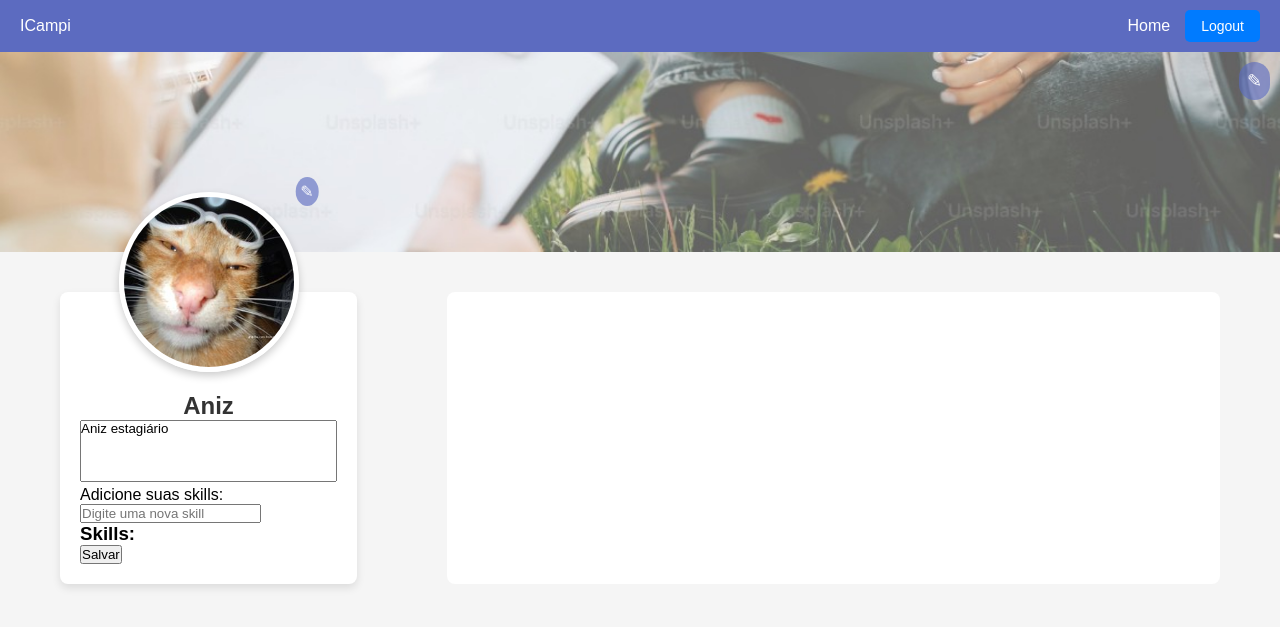
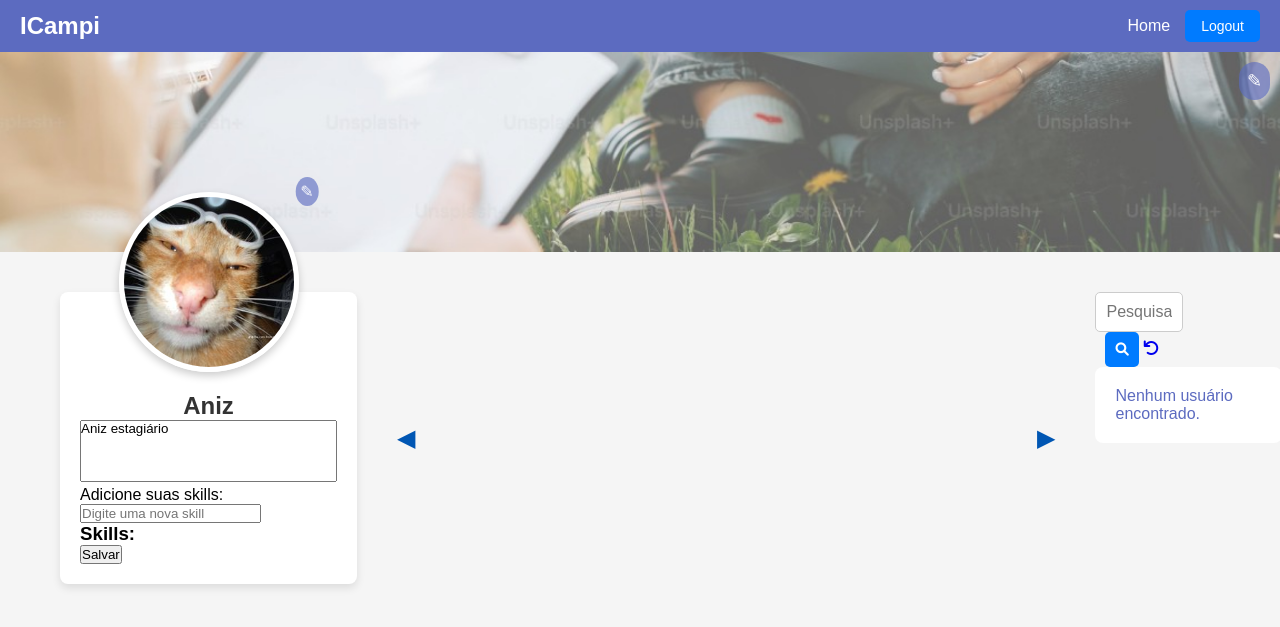
Before and after one commit to KaliRodri/IniCampi, a Django app: a page that uses user_account/templates/account/profile.html in a window 1280 px wide. Shown: the top 627 px of the page. Run offline with Django 5.2, Linux system fonts and the light colour scheme; a user stored in the database is signed in; data comes from the database, SQL or seed files in the repository.

Commit message:
Conflitos

```diff
--- a/static/css/profile.css
+++ b/static/css/profile.css
@@ -106,7 +106,7 @@
         }
 
         .project-card {
-            width: 200px;
+            width: 300px;
             height: 300px;
             background-color: #fff;
             color: white;
--- a/user_account/templates/account/profile.html
+++ b/user_account/templates/account/profile.html
@@ -12,7 +12,7 @@
 </head>
 <body>
     <header>
-        <div class="logo">ICampi</div>
+        <h1>ICampi</h1>
         <nav>
             <a href="{% url 'home' %}">Home</a>
             <form class="logout-form" action="{% url 'logout' %}" method="post">
@@ -43,6 +43,111 @@
 .remove-skill-btn:hover {
     color: #ff0000; /* Cor do ícone de lixeira ao passar o mouse */
 }
+
+.carousel-container {
+    display: flex;
+    align-items: center;
+    position: relative;
+    width: 200vw;
+    overflow: hidden;
+}
+
+.carousel-track-container {
+    overflow: hidden;
+    width: 100%;
+}
+
+.carousel-track {
+    display: flex;
+    transition: transform 0.5s ease;
+    will-change: transform;
+}
+
+.carousel-slide {
+    min-width: calc(100%); /* Exibe 3 slides por vez */
+    box-sizing: border-box;
+    padding: 50px;
+}
+
+.project-card {
+    border: 1px solid #ccc;
+    border-radius: 10px;
+    background-color: #f9f9f9;
+    padding: 20px;
+    text-align: center;
+    margin-right: 20px;
+    min-width: 420px;
+}
+
+.carousel-btn {
+    background-color: transparent;
+    border: none;
+    font-size: 24px;
+    cursor: pointer;
+    position: absolute;
+    top: 50%;
+    transform: translateY(-50%);
+    z-index: 10;
+}
+
+.prev-btn {
+    left: 10px;
+    color: #0056b3;
+}
+
+.next-btn {
+    right: 10px;
+    color: #0056b3;
+}
+
+.student-info h4 {
+    color: #0056b3; /* Substitua pelo azul utilizado no código, se conhecido */
+    font-weight: bold; /* Opcional, para destacar o nome */
+    margin-top: 10px; /* Ajusta o espaçamento */
+}
+
+.student-info img {
+    width: 40px;
+    height: 40px;
+    border-radius: 50%;
+    object-fit: cover;
+    border: 2px solid #ddd;
+    flex-shrink: 0;
+    display: flex;
+    overflow-x: auto;
+    gap: 10px;
+    padding: 5px;
+}
+
+.search-container {
+
+    display: flex;
+    justify-content: center;
+    align-items: center;
+}
+
+.search-container input {
+    width: 70%;
+    padding: 10px;
+    border: 1px solid #ccc;
+    border-radius: 5px;
+    font-size: 16px;
+}
+
+.search-container button {
+    padding: 10px;
+    margin-left: 10px;
+    background-color: #007bff;
+    color: #fff;
+    border: none;
+    border-radius: 5px;
+    cursor: pointer;
+}
+
+.search-container button:hover {
+    background-color: #0056b3;
+}
+
 </style>
 
 
@@ -112,19 +217,43 @@
         </div>
     </div>
 
-    <div class="projects-container">
-        {% if teacher_projects %}
+    <div class="carousel-container">
+        <button class="carousel-btn prev-btn">&#9664;</button>
+        <div class="carousel-track-container">
+            <ul class="carousel-track">
+                {% if teacher_projects %}
             {% for project in teacher_projects %}
                 <div class="project-card">
-                    <h2 class="project-title">{{ project.title }}</h2>
-                    <p class="project-body">{{ project.body|truncatewords:20 }}</p>
-                    <h3>Estudantes Cadastrados</h3>
+                    <h3 class="project-title">{{ project.title }}</h3>
+                    <div class="project-image">
+                        {% if project.image %}
+                        <img src="{{ project.image.url }}" alt="{{ project.title }}" style="height: 180px; object-fit: cover;">
+                        {% else %}
+                            <img src="/static/images/Avatar_Padrão.jpeg" alt="Imagem do Projeto Padrão"  style="height: 180px; object-fit: cover;">
+                        {% endif %}
+                    </div>
                     <ul>
-                        {% for student in project.students.all %}
-                            <li>{{ student.user.username }}</li>
-                        {% empty %}
-                            <li>Nenhum estudante cadastrado.</li>
-                        {% endfor %}
+                        {% if project.students.all %}
+                        <div id="alunosCarousel{{ project.id }}" class="carousel slide" data-bs-ride="carousel">
+                            <div class="student-info">
+                                {% if project.students.all %}
+                                <div id="alunosCarousel{{ project.id }}" class="carousel slide" data-bs-ride="carousel">
+                                    <div class="student-info">
+                                        {% for student in project.students.all %}
+                                        <div class="carousel-item {% if forloop.first %}active{% endif %}">
+                                            <div class="d-flex flex-column align-items-center">
+                                                <h4 class="mt-2">{{ student.user.username }}</h4>
+                                            </div>
+                                        </div>
+                                        {% endfor %}
+                                    </div>
+                                </div>
+                                {% endif %}
+                                {% else %}
+                                <p>Nenhum aluno cadastrado.</p>
+                                {% endif %}
+                            </div>
+                        </div>
                     </ul>
                 </div>
             {% endfor %}
@@ -134,12 +263,12 @@
                 <h2 class="project-title">{{ project.title }}</h2>
                 <div class="project-image">
                     {% if project.image %}
-                        <img src="{{ project.image.url }}" alt="{{ project.title }} Image">
+                    <img src="{{ project.image.url }}" alt="{{ project.title }}" style="height: 180px; object-fit: cover;">
                     {% else %}
                         <img src="/static/images/Avatar_Padrão.jpeg" alt="Imagem do Projeto Padrão">
                     {% endif %}
                 </div>
-                <p class="project-body">{{ project.body|truncatewords:20 }}</p>
+
                 <form action="{% url 'unsubscribe_from_project' project.id %}" method="post">
                     {% csrf_token %}
                     <button type="submit" class="view-btn">Desinscrever</button>
@@ -147,11 +276,25 @@
             </div>
             {% endfor %}
         {% endif %}
+            </ul>
+        </div>
+        <button class="carousel-btn next-btn">&#9654;</button>
     </div>
 
-       <div class="container2"></div>
+
+       <div class="container2">
+        <div class="search-container">
+            <form method="get" action=".">
+                <input type="text" name="q" value="{{ query }}" placeholder="Pesquisar usuários, bio ou skills">
+                <button type="submit"><i class="fas fa-search"></i></button>
+                <a href="{% url 'profile' %}" class="clear-search-btn">
+                    <i class="fa fa-undo" aria-hidden="true"></i>
+                </a>
+            </form>
+        </div>
         <div class="contacts-container">
-            {% for user in users %}
+            {% if users %}
+                {% for user in users %}
                 <div class="contact">
 
                     {% if user.profile.profile_image %}
@@ -159,11 +302,20 @@
                     {% else %}
                         <img src="/static/images/Avatar_Padrão.jpeg" alt="Foto de {{ user.username }}" class="contact-avatar">
                     {% endif %}
+<<<<<<< HEAD
 
                     <a href="{% url 'profile' user.username %}">{{ user.username }}</a>
+=======
+
+                    <!-- Nome do Usuário -->
+                    <span>{{ user.username }}</span>
+>>>>>>> 7a63bc4b19e1aad4a7bb20e707195b417fdf4b4f
                 </div>
                 <hr>
-            {% endfor %}
+                {% endfor %}
+            {% else %}
+                <p>Nenhum usuário encontrado.</p>
+            {% endif %}
         </div>
     </div>
 
@@ -195,6 +347,34 @@
 
     // Garante que o botão de salvar esteja visível ao carregar a página
     document.getElementById('save-button').style.display = 'none';
+
+    const track = document.querySelector('.carousel-track');
+    const slides = Array.from(track.children);
+    const nextButton = document.querySelector('.next-btn');
+    const prevButton = document.querySelector('.prev-btn');
+    const slideWidth = slides[0].getBoundingClientRect().width;
+
+    // Configuração inicial
+    slides.forEach((slide, index) => {
+        slide.style.left = slideWidth * index + 'px';
+    });
+
+    let currentSlideIndex = 0;
+
+    nextButton.addEventListener('click', () => {
+        if (currentSlideIndex < slides.length-1) {
+            currentSlideIndex++;
+            track.style.transform = `translateX(-${slideWidth * currentSlideIndex}px)`;
+        }
+    });
+
+    prevButton.addEventListener('click', () => {
+        if (currentSlideIndex > 0) {
+            currentSlideIndex--;
+            track.style.transform = `translateX(-${slideWidth * currentSlideIndex}px)`;
+        }
+    });
+
     </script>
 </body>
 </html>
--- a/user_account/views.py
+++ b/user_account/views.py
@@ -12,14 +12,23 @@ from feed.models import Project, Skill
 
 # Exibir o perfil@login_required@login_required
 @login_required
+@login_required
 def profile_view(request):
 
     profile = request.user.profile
 
+    # Verifica se o usuário é professor ou estudante
     teacher_projects = profile.created_projects.all() if profile.is_teacher() else None
     student_projects = profile.joined_projects.all() if profile.is_student() else None
 
-    users = User.objects.exclude(id=request.user.id)
+    # Pesquisa por contatos
+    query = request.GET.get('q', '')  # Obtém o parâmetro 'q' da URL
+    if query:
+        users = User.objects.filter(username__icontains=query).exclude(id=request.user.id)
+        messages.info(request, f"Resultados para '{query}': {users.count()} usuário(s) encontrado(s).")
+    else:
+        users = User.objects.exclude(id=request.user.id)
+
     skills = Skill.objects.all()
 
     return render(request, 'account/profile.html', {
@@ -28,6 +37,7 @@ def profile_view(request):
         'student_projects': student_projects,
         'users': users,
         'skills': skills,
+        'query': query,
     })
 
 
```
Also changed, not shown: feed/templates/feed/feed.html (+13 -1 lines).
